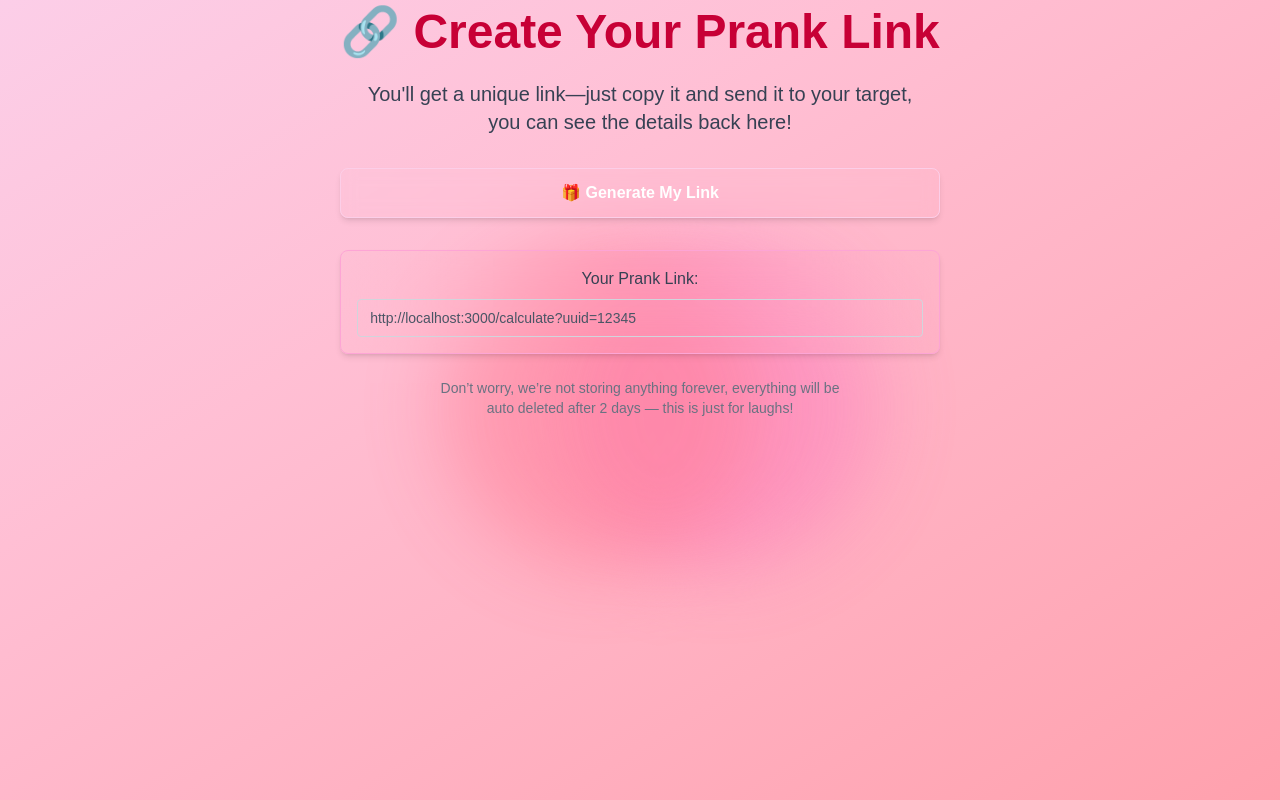
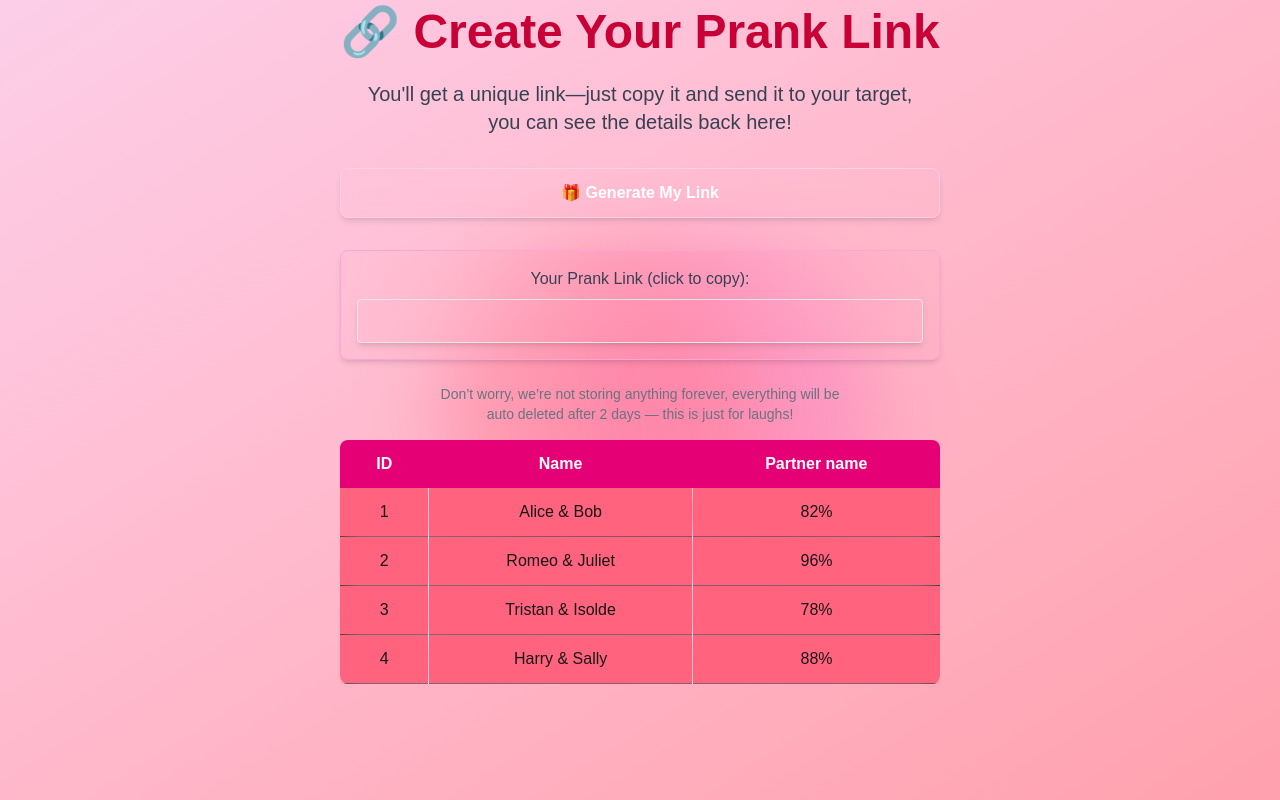
Before and after one commit to DelwinPrakash/fake-calculator, a Next.js app: page /generate in a window 1280 px wide. Built offline with nearby package versions, Linux system fonts and the light colour scheme.

Commit message:
table implementation

```diff
--- a/app/generate/page.tsx
+++ b/app/generate/page.tsx
@@ -1,21 +1,33 @@
 "use client";
 import { useRouter } from "next/navigation";
 import { useState } from "react";
+import { nanoid } from "nanoid";
+
+type TableRow = {
+  id: number;
+  name: string;
+  score: number;
+};
 
 export default function Generate() {
-  const [generatedLink, setGeneratedLink] = useState("http://localhost:3000/calculate?uuid=12345");
+  const [generatedLink, setGeneratedLink] = useState("");
   const router = useRouter();
 
   const handleGenerateLink = () => {
-    // Simulate link generation logic
-    // const newLink = `http://localhost:3000/calculate?uuid=${Math.random().toString(36).substring(2, 15)}`;
-    // setGeneratedLink(newLink);
-    // Optionally, navigate to the generated link
-    router.push("/calculate");
+    const id = nanoid(15);
+    setGeneratedLink(`http://localhost:3000/calculate?id=${id}`);
+    // router.push(`/calculate?id=${id}`);
   };
 
+  const sampleData: TableRow[] = [
+    { id: 1, name: 'Alice & Bob', score: 82 },
+    { id: 2, name: 'Romeo & Juliet', score: 96 },
+    { id: 3, name: 'Tristan & Isolde', score: 78 },
+    { id: 4, name: 'Harry & Sally', score: 88 },
+  ];
+
   return (
-    <div className="relative z-10 min-h-screen flex flex-col items-center text-center max-w-3xl">
+    <div className="relative z-10 flex flex-col items-center text-center max-w-3xl">
       <h1 className="text-4xl md:text-5xl font-bold text-rose-700 mb-6">
         🔗 Create Your Prank Link
       </h1>
@@ -33,19 +45,38 @@ export default function Generate() {
 
       {true && (
         <div className="mt-8 p-4 bg-none backdrop-blur-3xl border border-pink-300 rounded-lg shadow-md w-full">
-          <p className="text-gray-700 font-medium mb-2">Your Prank Link:</p>
-          <input
-            type="text"
-            readOnly
-            value={generatedLink}
-            className="w-full px-3 py-2 border border-gray-300 rounded text-sm text-gray-600 cursor-text"
-          />
+          <p className="text-gray-700 font-medium mb-2">Your Prank Link (click to copy):</p>
+          <div className="py-2 min-h-11 border border-gray-200 rounded text-gray-600 cursor-pointer shadow-md transition duration-300 ease-in-out active:scale-95 active:shadow-inner" onClick={() => navigator.clipboard.writeText(generatedLink)}>{generatedLink}</div>
         </div>
       )}
 
       <p className="mt-6 text-sm text-gray-500 max-w-md px-3">
         Don’t worry, we’re not storing anything forever, everything will be auto deleted after 2 days — this is just for laughs!
       </p>
+
+      <div className="overflow-x-auto w-full mt-4">
+        <table className="min-w-full shadow-md rounded-lg overflow-hidden">
+          <thead className="bg-pink-600 text-white text-center">
+            <tr>
+              <th className="py-3 px-4">ID</th>
+              <th className="py-3 px-4">Name</th>
+              <th className="py-3 px-4">Partner name</th>
+            </tr>
+          </thead>
+          <tbody>
+            {sampleData.map((row) => (
+              <tr
+                key={row.id}
+                className="border-b bg-rose-400 backdrop-blur-md"
+              >
+                <td className="py-3 px-4 border-r border-white">{row.id}</td>
+                <td className="py-3 px-4 border-r border-white">{row.name}</td>
+                <td className="py-3 px-4">{row.score}%</td>
+              </tr>
+            ))}
+          </tbody>
+        </table>
+      </div>
     </div>
   );
 }
```
